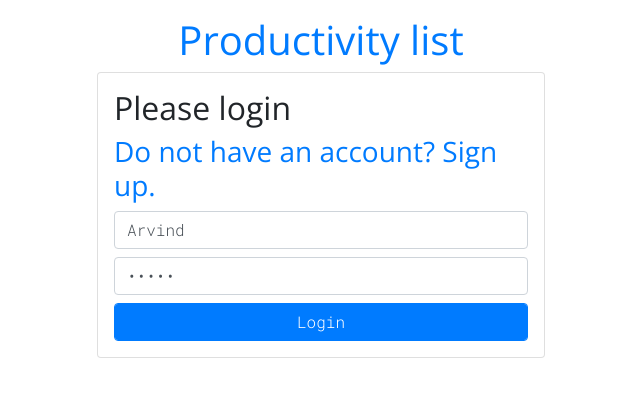
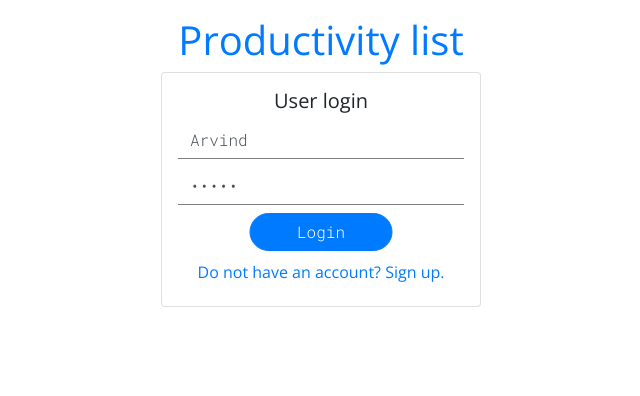
Before and after one commit to arvind115/To-do, a React app: page / in a window 1280 px wide. Shown: the top 396 px of the page, without its empty margins (319-959 px from the left). Built offline with nearby package versions, Linux system fonts and the light colour scheme.

Commit message:
final build

```diff
--- a/package.json
+++ b/package.json
@@ -3,6 +3,9 @@
   "description": "Productivity app",
   "scripts": {
     "start": "node src/server",
+    "start:dev": "run-p start:server start:client",
+    "start:server": "node src/server",
+    "start:client": "webpack-dev-server --config webpack.config.dev.js --open",
     "build": "webpack -p --config webpack.config.prod.js"
   },
   "jest": {
--- a/src/app/app.css
+++ b/src/app/app.css
@@ -19,9 +19,47 @@ h1 {
   text-align: center;
 }
 
-.loginform {
+.header a {
+  text-decoration: none;
+}
+
+.loginformdiv {
   position: absolute;
   left: 50%;
   width: 35%;
   transform: translateX(-50%);
 }
+.loginformdiv h5 {
+  text-align: center;
+}
+.loginformdiv h6 {
+  text-align: center;
+  padding-top: 12px;
+}
+.loginformdiv h6 a {
+  text-decoration: none;
+}
+.loginform input {
+  border: none;
+  border-bottom: 1px solid grey;
+  border-radius: 0px;
+  outline: none;
+}
+.loginform input:focus,
+input:active {
+  box-shadow: none !important;
+}
+*:focus {
+  outline: none;
+  border: none;
+}
+.loginform {
+  justify-content: center;
+}
+.loginform button {
+  border-radius: 50px;
+  width: 50%;
+  left: 50%;
+  position: relative;
+  transform: translateX(-50%);
+}
--- a/src/app/components/Login.js
+++ b/src/app/components/Login.js
@@ -7,14 +7,12 @@ import React from "react";
 import * as mutations from "../store/mutations";
 import { connect } from "react-redux";
 import { Link } from "react-router-dom";
+import Spinner from "./Spinner";
 
 const LoginComponent = ({ authenticateUser, authenticated }) => (
-  <div className="card p-3 col-6 loginform">
-    <h2>Please login</h2>
-    <h3>
-      <Link to="signup">Do not have an account? Sign up.</Link>
-    </h3>
-    <form onSubmit={authenticateUser}>
+  <div className="card p-3 col-3 loginformdiv">
+    <h5>User login</h5>
+    <form onSubmit={authenticateUser} className="loginform">
       <input
         type="text"
         placeholder="username"
@@ -34,19 +32,16 @@ const LoginComponent = ({ authenticateUser, authenticated }) => (
       ) : null}
       <button
         type="submit"
-        disabled={authenticated === `PROCESSING`}
-        className="form-control mt-2 btn btn-primary"
+        disabled={authenticated === `AUTHENTICATING`}
+        className="mt-2 btn btn-primary"
       >
-        {authenticated === `PROCESSING` ? (
-          <span
-            className="spinner-border spinner-border-sm"
-            role="status"
-            aria-hidden="true"
-          ></span>
-        ) : null}
+        {authenticated === `AUTHENTICATING` ? <Spinner /> : null}
         Login
       </button>
     </form>
+    <h6>
+      <Link to="signup">Do not have an account? Sign up.</Link>
+    </h6>
   </div>
 );
 
--- /dev/null
+++ b/src/app/components/Spinner.js
@@ -0,0 +1,16 @@
+import React from "react";
+
+const Spinner = () => {
+  return (
+    <>
+      <span
+        className="spinner-border spinner-border-sm"
+        role="status"
+        aria-hidden="true"
+      ></span>
+      &nbsp;
+    </>
+  );
+};
+
+export default Spinner;
```
Also changed, not shown: 1 other file (tests, documents, lock files or other folders).
